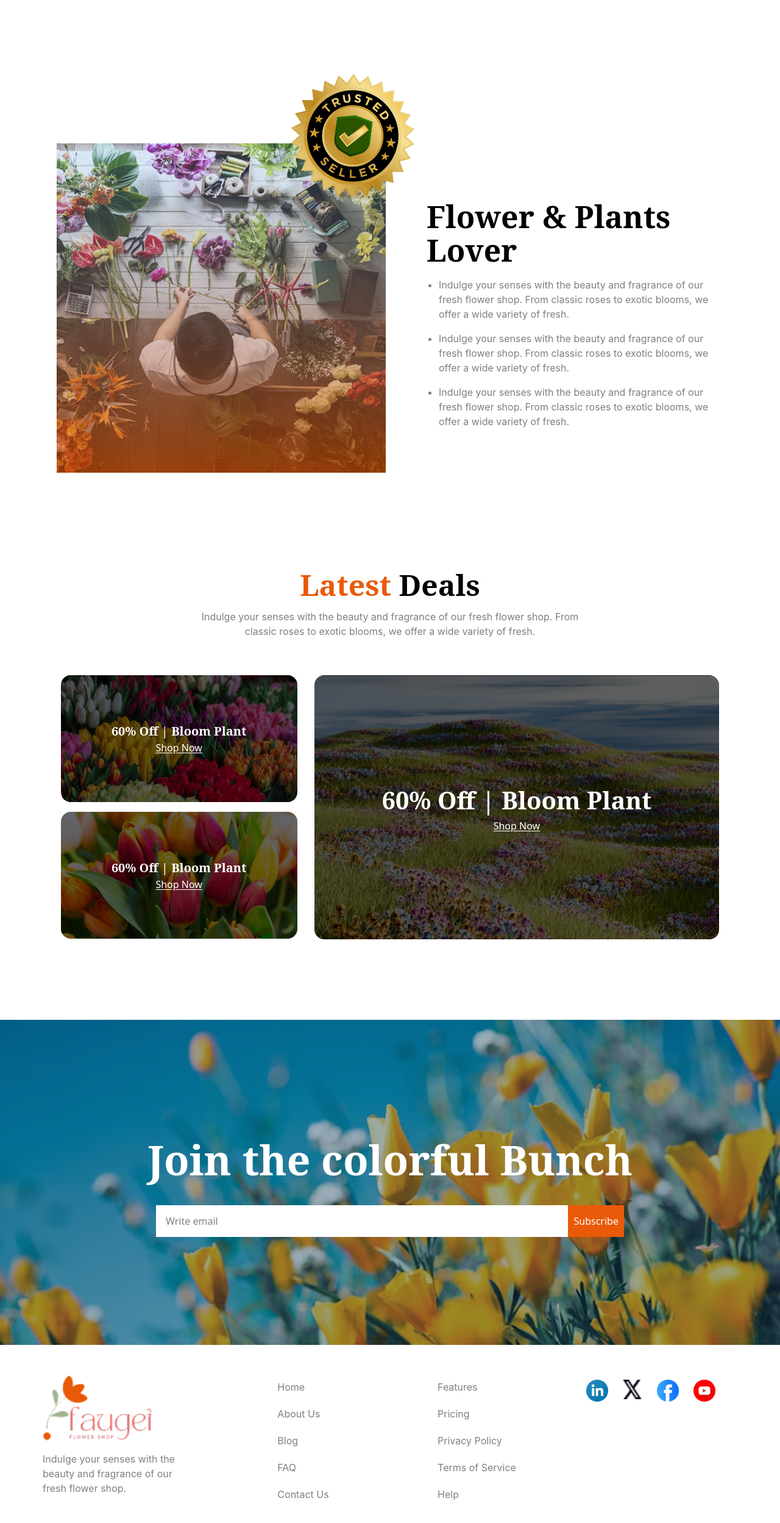
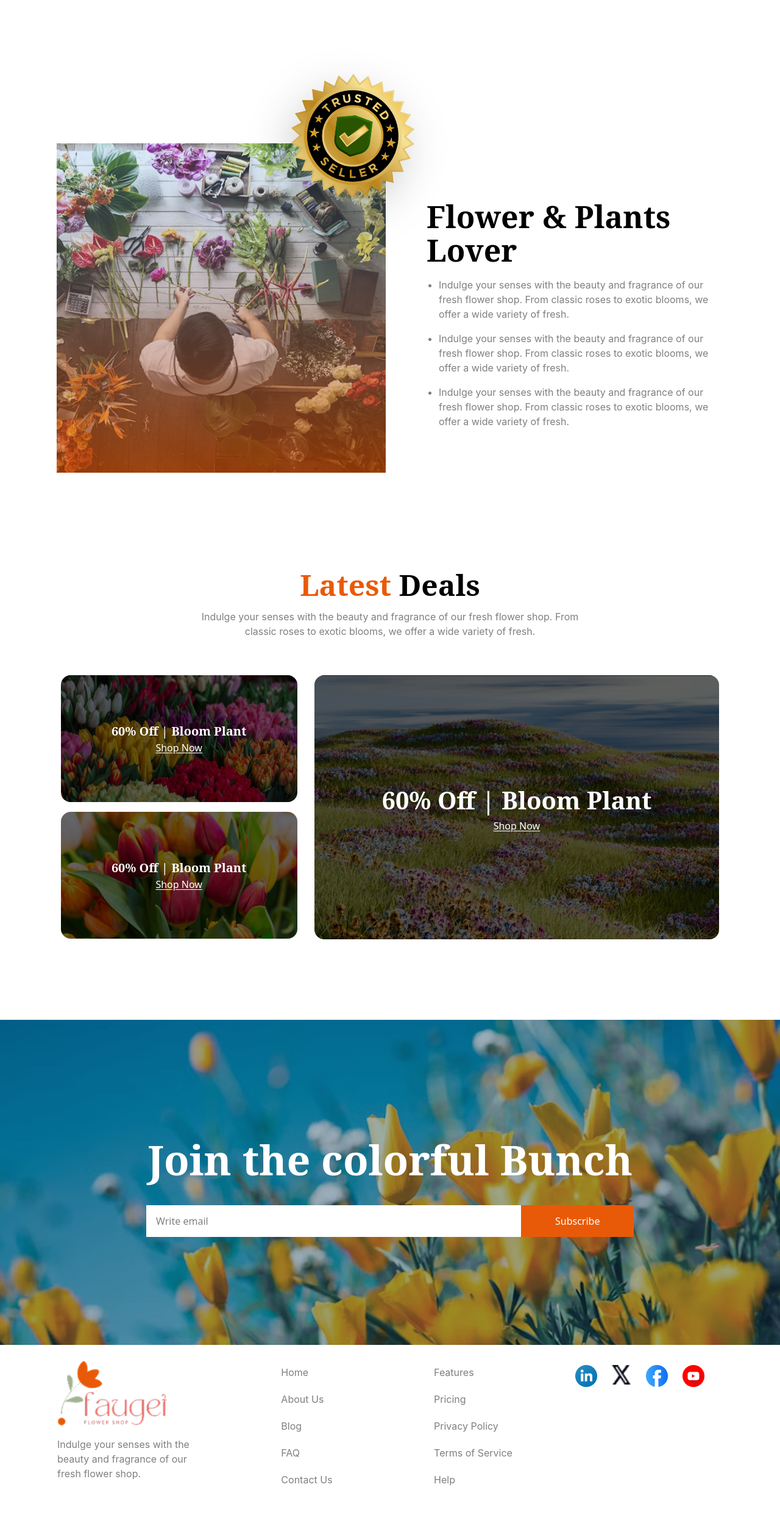
Before and after one commit to Mehrab0012/Assignment-02, a plain HTML site: page index.html in a window 1280 px wide. Shown: the part 1863-4360 px from the top of the page at 61% size. After the commit the page ends 4335 px from the top, so only its background shows below. Drawn offline with Linux system fonts and the light colour scheme.

Commit message:
Adding drop shadow to the badge,fixing responsive issue for tablet and laptops

```diff
--- a/index.html
+++ b/index.html
@@ -92,7 +92,7 @@
 
 
             <!--PRODUCTS CARDS-->
-            <div class="products min-sm:w-[100%] grid grid-cols-2 md:grid-cols-4  gap-x-6 gap-y-7 justify-between place-items-center p-3.5">
+            <div class="products min-sm:w-[100%] grid grid-cols-2 sm:grid-cols-3 lg:grid-cols-4  gap-x-6 gap-y-7 justify-between place-items-center p-3.5">
                 <div class="cards items-center text-center mt-5">
                     <img src="./assets/sample-flower-image.png" alt="Lily Blossom">
                     <h4 class="product-title inter-medium text-[1rem] mt-5">Lily Blossom</h4>
@@ -147,7 +147,8 @@
         <section class="conversion-section mt-10 p-4 min-sm:grid min-sm:grid-cols-2 min-sm:mt-52 min-sm:place-items-center">
             <div class="images relative">
                 <img class="w-full h-auto min-sm:w-[460px] min-md:w-[540px] min-md:h-[540px]" src="./assets/flower-store.png" alt="flower-store">
-                <img src="./assets/trusted-badge.png" alt="badge" class="absolute -top-35 -right-22 w-71 h-71 hidden lg:block floating-animation">
+                <img src="./assets/trusted-badge.png" alt="badge" class=" absolute -top-35 -right-22 w-71 h-71 hidden lg:block floating-animation z-1 ">
+                <div class="absolute -top-20 -right-8 w-43 h-43 hidden lg:block floating-animation rounded-[50%] shadow"></div>
             </div>
         <!--DESCRIPTION-->
             <div class="cta-title-and-description  min-sm:ml-15 min-sm:flex min-sm:flex-col min-sm:justify-center">
@@ -205,10 +206,10 @@
         <section class="contact-section mt-11 sm:mt-29">
             <div class="bg-[url('../assets/news-letter-bg.png')] bg-no-repeat bg bg-cover w-full h-70 flex flex-col justify-center items-center sm:h-[533px] ">
                 <div class="spacing w-full h-[20%] sm:hidden"></div>
-                <h4 class="contact-title noto-serif-bold text-[1.25rem] text-white sm:text-[68px] ">Join the colorful Bunch</h4>
-                <div class="email flex flex-row mt-6 sm:w-[60%]">
+                <h4 class="contact-title noto-serif-bold text-[1.25rem] text-white min-sm:text-[50px] min-md:text-[68px] ">Join the colorful Bunch</h4>
+                <div class="email flex flex-row mt-6 sm:w-[60%] xl:w-[800px]">
                     <input type="email" placeholder="Write email" class="placeholder:inter-regular placeholder:max-sm:text-[0.875rem] placeholder:pl-4  bg-white sm:w-[100%]">
-                    <button class="bg-[#E95A08] text-white w-26 h-13 ">Subscribe</button>
+                    <button class="bg-[#E95A08] text-white w-28 h-13 min-sm:w-35 min-md:w-60 ">Subscribe</button>
                 </div>
             </div>
         </section>
@@ -238,8 +239,8 @@
             </div>
         </footer>
         <!--FOOTER FOR DESKTOP-->
-        <footer class="hidden sm:block py-12 lg:w-[1140px] m-auto">
-            <div class="container grid grid-cols-4 place-items-center ">
+        <footer class="hidden sm:block py-12 min-sm::w-full sm:p-6 xl:w-[1140px] m-auto">
+            <div class="container grid min-md:grid-cols-4 sm:grid-cols-3  place-items-center ">
                 <div class="logo-and-description flex flex-col text-left justify-start">
                     <img class="logo w-45" src="./assets/logo.png" alt="faugei-flower-shop">
                     <p class="logo-description inter-regular mt-4 mb-5 w-[80%]">Indulge your senses with the beauty and
@@ -262,7 +263,7 @@
                         <li class="inter-regular text-[1rem]">Help</li>
                     </ul>
                 </div>
-                <div class="social-links flex flex-row gap-x-6 h-[200px]">
+                <div class="social-links flex flex-row gap-x-6 min-md:h-[200px]">
                     <img class="w-9 h-9" src="./assets/icon-linkedin.png" alt="linkedin">
                     <img class="w-8 h-8" src="./assets/icon-twitter.png" alt="X">
                     <img class="w-9 h-9" src="./assets/icon-facebook.png" alt="facebook">
--- a/src/input.css
+++ b/src/input.css
@@ -48,6 +48,9 @@
   display: none;
   animation: float 4s ease-in-out infinite;
 }
+.shadow {
+  box-shadow: -8px 20px 80px rgba(0, 0, 0, 0.25);
+}
 @keyframes float {
   0%, 100% {
     transform: translateY(2px) rotate(5deg);
```
Also changed, not shown: src/output.css.
